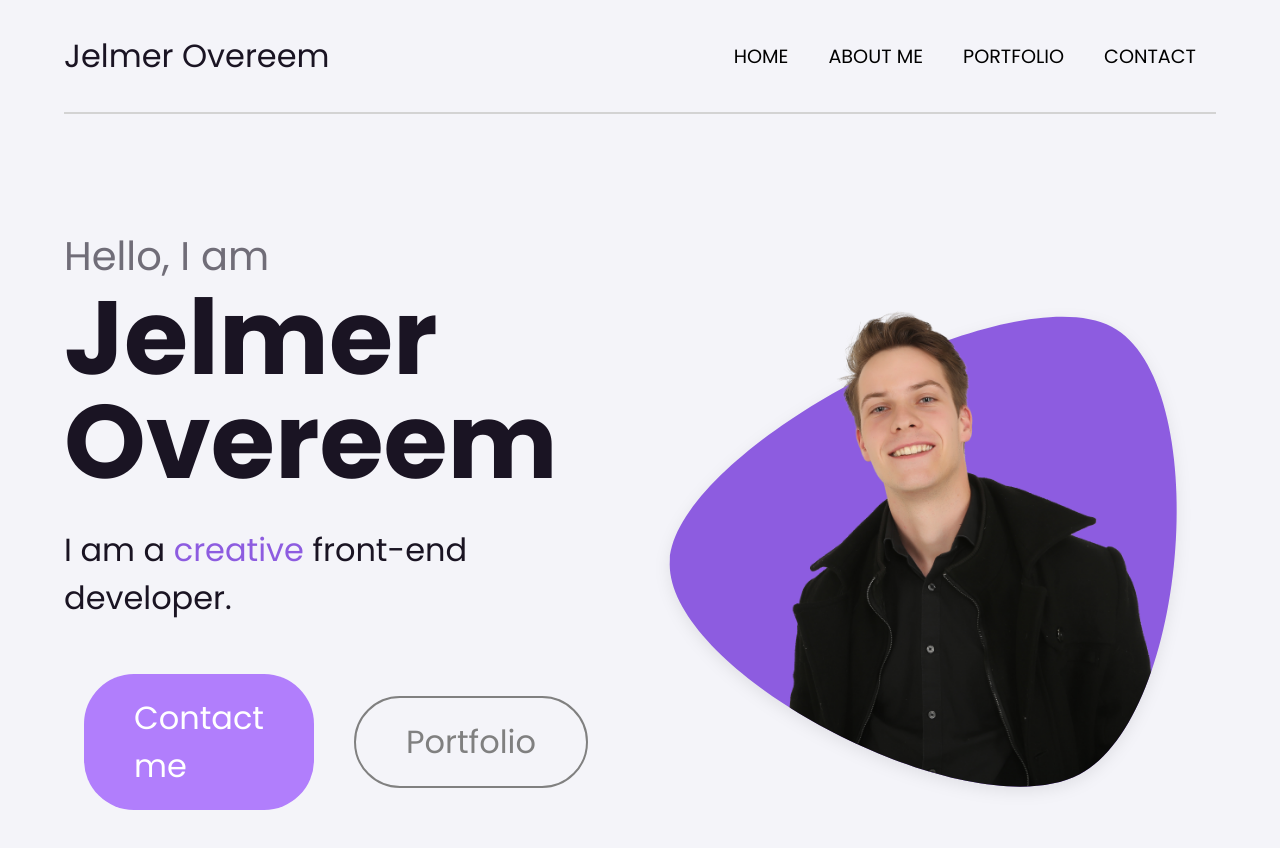
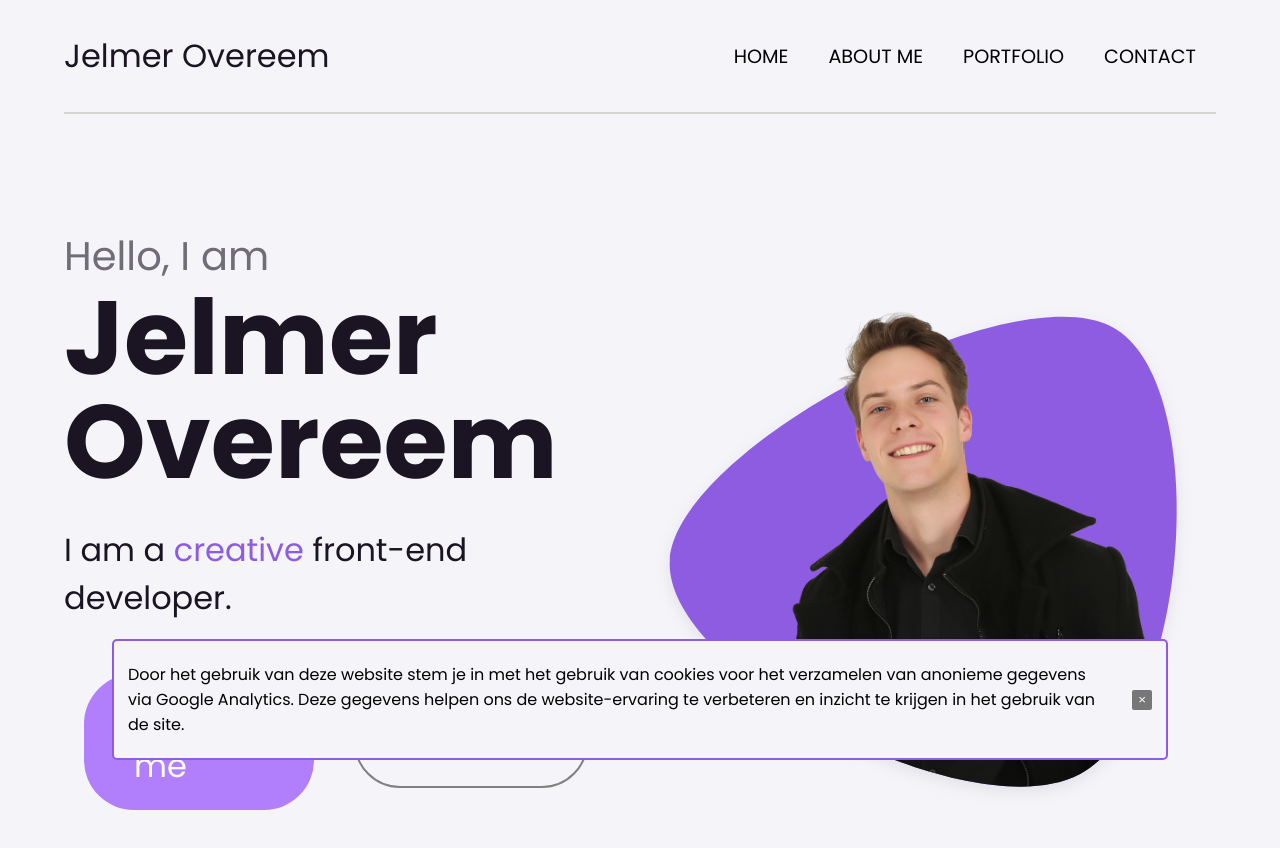
Before and after one commit to Jelmerovereem/front-end-portfolio, a React (Create React App) app: page / in a window 1280 px wide. Shown: the top 848 px of the page. Built offline with nearby package versions, Linux system fonts and the light colour scheme.

Commit message:
Add google analytics and cookies bar Fixes #8

```diff
--- a/src/App.js
+++ b/src/App.js
@@ -6,6 +6,7 @@ import About from './components/organisms/About';
 import Projects from './components/organisms/Projects';
 import Contact from './components/organisms/Contact';
 import Footer from './components/organisms/Footer';
+import CookieBar from 'components/molecules/CookieBar';
 
 function App() {
   return (
@@ -16,6 +17,7 @@ function App() {
       <Projects />
       <Contact />
       <Footer />
+      <CookieBar/>
     </div>
   );
 }
--- a/src/components/molecules/CookieBar.jsx
+++ b/src/components/molecules/CookieBar.jsx
@@ -1,16 +1,56 @@
 // @ts-check
 
-import React from "react";
+import React, { useEffect, useState } from "react";
 import styled from "styled-components";
+
+import * as colors from "../../styles/colors.js";
 
 const Wrapper = styled.div`
   position: fixed;
-  bottom: 20px;
-  background-color: white;
+  bottom: 40px;
+  left: 50%;
+  width: 80%;
+  transform: translateX(-50%);
+  padding: 5px 14px;
+  display: flex;
+  align-items: center;
+  justify-content: space-between;
+  background-color: ${colors.bgLight};
+  border-radius: 5px;
+  border: 2px solid ${colors.primary};
+  gap: 20px;
+`;
+
+const CloseBtn = styled.button`
+  height: 20px;
+  background-color: #777;
+  border: none;
+  color: white;
+  border-radius: 2px;
+  cursor: pointer;
 `;
 
 const CookieBar = () => {
-  return <Wrapper>Accepteer cookies</Wrapper>;
+  const [show, setShow] = useState(false);
+
+  useEffect(() => {
+    if (localStorage.getItem("cookieSeen") != "shown") {
+      setShow(true);
+      localStorage.setItem("cookieSeen", "shown");
+    }
+  }, []);
+
+  return (
+    <Wrapper style={show ? {} : { display: "flex" }}>
+      <p>
+        Door het gebruik van deze website stem je in met het gebruik van cookies
+        voor het verzamelen van anonieme gegevens via Google Analytics. Deze
+        gegevens helpen ons de website-ervaring te verbeteren en inzicht te
+        krijgen in het gebruik van de site.
+      </p>
+      <CloseBtn onClick={() => setShow(false)}>&times;</CloseBtn>
+    </Wrapper>
+  );
 };
 
 export default CookieBar;
```
